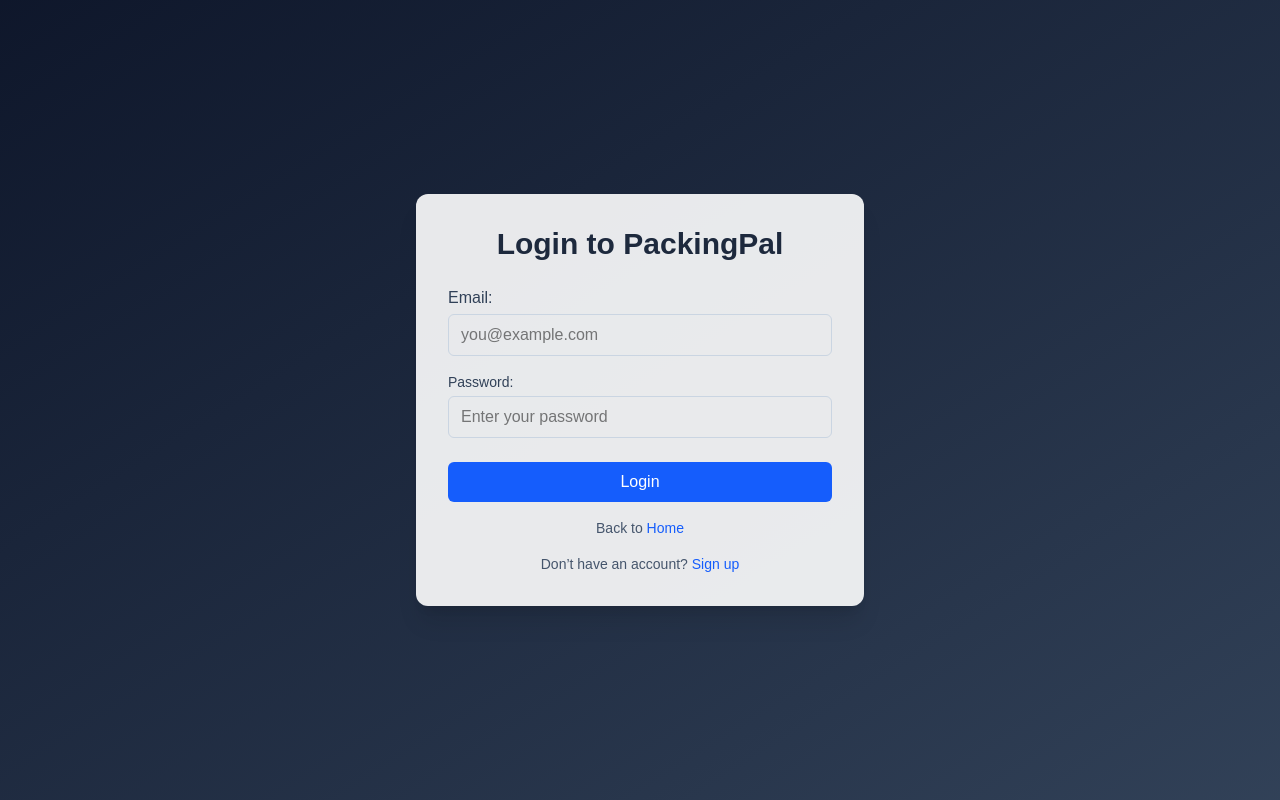
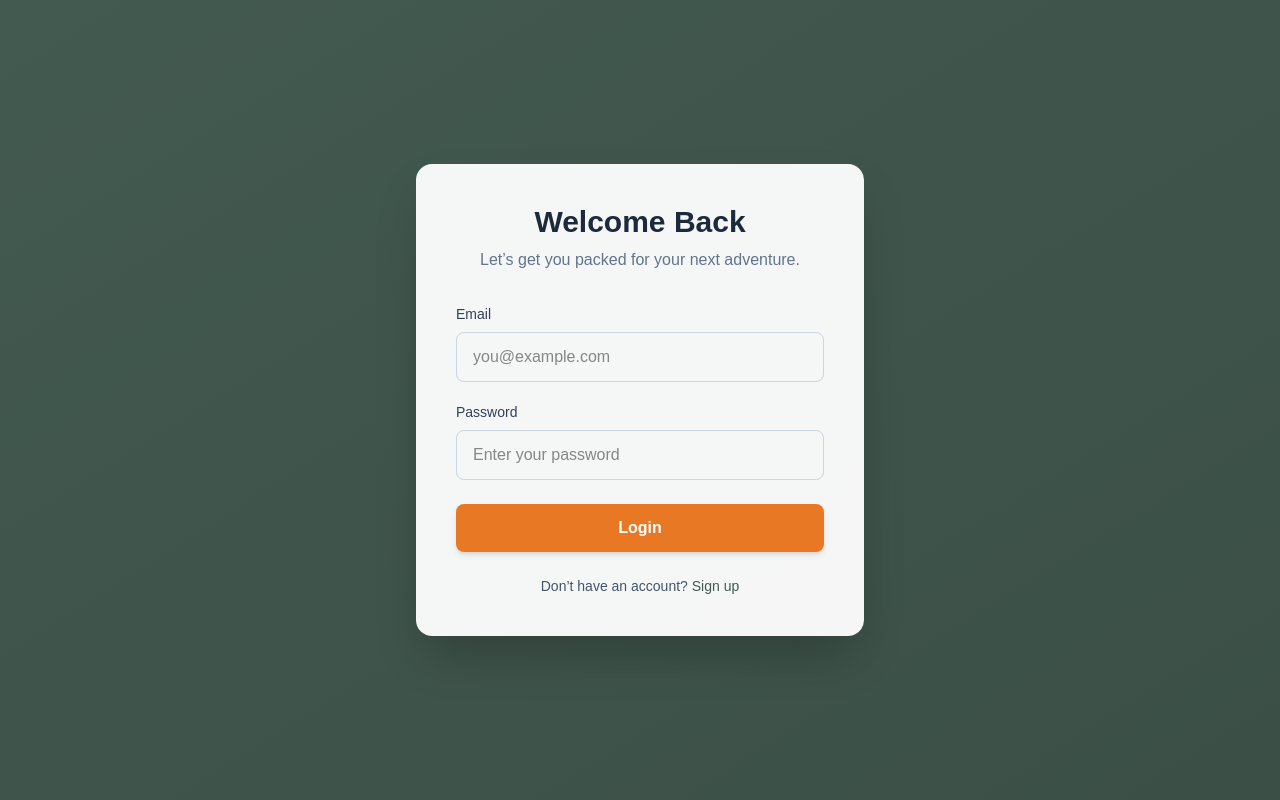
Before and after one commit to AidenFrank/PackingPal, a Next.js app in the folder project/packingpal/: page /login in a window 1280 px wide. Built offline with nearby package versions, Linux system fonts and the light colour scheme.

Commit message:
sign/login design update
theme colors and box color

```diff
--- a/project/packingpal/app/login/page.js
+++ b/project/packingpal/app/login/page.js
@@ -16,61 +16,77 @@
   };
 
   return (
-    <div className="min-h-screen flex items-center justify-center bg-gradient-to-br from-slate-900 to-slate-700">
+    <div className="min-h-screen flex items-center justify-center
+                    bg-gradient-to-br from-[#435A50] to-[#3b4f46] px-4">
+
       <form
         onSubmit={handleSubmit}
-        className="w-full max-w-md bg-white/90 backdrop-blue-md p-8 rounded-xl shadow-xl"
+        className="w-full max-w-md bg-white/95 backdrop-blur-md
+                  p-10 rounded-2xl shadow-2xl"
       >
-          <h1 className="text-3xl font-bold mb-6 text-center text-slate-800">
-            Login to PackingPal
+
+        <h1 className="text-3xl font-bold text-center text-slate-800">
+          Welcome Back
         </h1>
 
-        {/*Email*/}
-        <div className="mb-4">
-          <label className ="block text0sm font-medium mb-1 text-slate-700">
-            Email:
+        <p className="text-center text-slate-500 mt-2 mb-8">
+          Let’s get you packed for your next adventure.
+        </p>
+
+        {/* Email */}
+        <div className="mb-5">
+          <label className="block text-sm font-medium mb-2 text-slate-700">
+            Email
           </label>
           <input
             type="email"
             value={email}
             onChange={(e) => setEmail(e.target.value)}
             required
-            className="w-full px-3 py-2 border border-slate-300 rounded-md focus:outline-none focus:ring-2 focus:ring-blue-500 text-black"
+            className="w-full px-4 py-3 border border-slate-300
+                      rounded-lg focus:outline-none
+                      focus:ring-2 focus:ring-[#E97824]
+                      focus:border-transparent transition"
             placeholder="you@example.com"
           />
         </div>
-          {/*Password*/}
+
+        {/* Password */}
         <div className="mb-6">
-            <label className="block text-sm font-medium mb-1 text-slate-700 text-black">
-              Password:
+          <label className="block text-sm font-medium mb-2 text-slate-700">
+            Password
           </label>
           <input
             type="password"
             value={password}
             onChange={(e) => setPassword(e.target.value)}
             required
-              className="w-full px-3 py-2 border border-slate-300 rounded-md focus:outline-none focus:ring-2 focus:ring-blue-500 text-black"
+            className="w-full px-4 py-3 border border-slate-300
+                      rounded-lg focus:outline-none
+                      focus:ring-2 focus:ring-[#E97824]
+                      focus:border-transparent transition"
             placeholder="Enter your password"
           />
         </div>
-          {/*Submit*/}
+
+        {/* Button */}
         <button
           type="submit"
-            className="w-full bg-blue-600 text-white py-2 px-4 rounded-md hover:bg-blue-700 transition-colors"
+          className="w-full bg-[#E97824] text-white
+                    py-3 rounded-lg font-semibold
+                    hover:bg-[#cf671d] transition-all
+                    duration-200 shadow-md hover:shadow-lg"
         >
           Login
         </button>
 
-          {/*Navigation*/}
-          <p className="mt-4 text-center text-sm text-slate-600">
-            Back to{" "}
-            <Link href="/" className="text-blue-600 hover:underline">
-              Home
-            </Link>
-          </p>
-            <p className="mt-4 text-sm text-center text-slate-600">
+        {/* Links */}
+        <p className="mt-6 text-center text-sm text-slate-600">
           Don’t have an account?{" "}
-              <Link href="/sign_up" className="text-blue-600 hover:underline">
+          <Link
+            href="/sign_up"
+            className="text-[#435A50] font-medium hover:underline"
+          >
             Sign up
           </Link>
         </p>
--- a/project/packingpal/app/sign_up/page.js
+++ b/project/packingpal/app/sign_up/page.js
@@ -1,8 +1,10 @@
 "use client";
+import { DM_Serif_Text } from "next/font/google";
 import Link from "next/link";
 import { useState } from "react";
 
 export default function SignupPage() {
+  const [firstName, setFirstName] = useState("");
   const [email, setEmail] = useState("");
   const [password, setPassword] = useState("");
   const [confirmPassword, setConfirmPassword] = useState("");
@@ -21,7 +23,7 @@
   };
 
   return (
-    <div className="min-h-screen flex items-center justify-center bg-gradient-to-br from-slate-900 to-slate-700">
+    <div className="min-h-screen flex items-center justify-center bg-[#435A50]">
       <form
         className="w-full max-w-md bg-white/90 p-8 rounded-xl shadow-xl"
         onSubmit={handleSubmit}
@@ -29,6 +31,18 @@
         <h1 className="text-3xl font-bold mb-6 text-center text-slate-800">
           Create an Account
         </h1>
+        <div className="mb-4">
+          <label className="block text-sm font-medium mb-1 text-slate-700">
+            First Name
+          </label>
+          <input
+            type="text"
+            required
+            value={firstName}
+            onChange={(e) => setFirstName(e.target.value)}
+            className="w-full px-3 py-2 border rounded-md focus:ring-2 focus:ring-blue-500 text-black"
+          />
+        </div>
 
         <div className="mb-4">
           <label className="block text-sm font-medium mb-1 text-slate-700">
@@ -71,7 +85,7 @@
 
         <button
           type="submit"
-          className="w-full bg-blue-600 text-white py-2 rounded-md font-semibold hover:bg-blue-700"
+          className="w-full bg-[#E97824] text-white py-2 px-4 rounded-md hover:bg-[#cf671d] transition-colors"
         >
           Sign Up
         </button>
```
Lines whose indentation alone changed are shown as unchanged.
